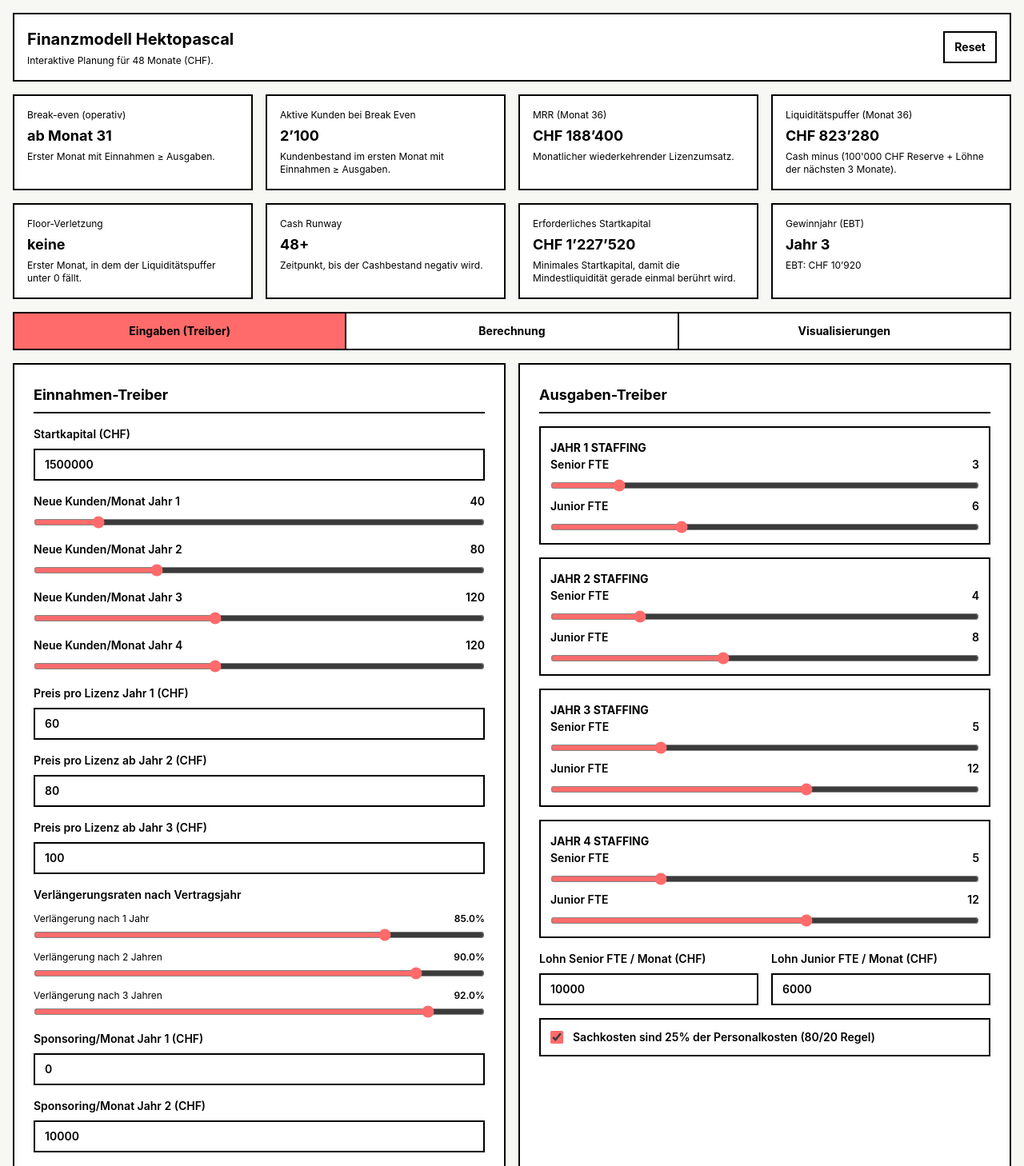
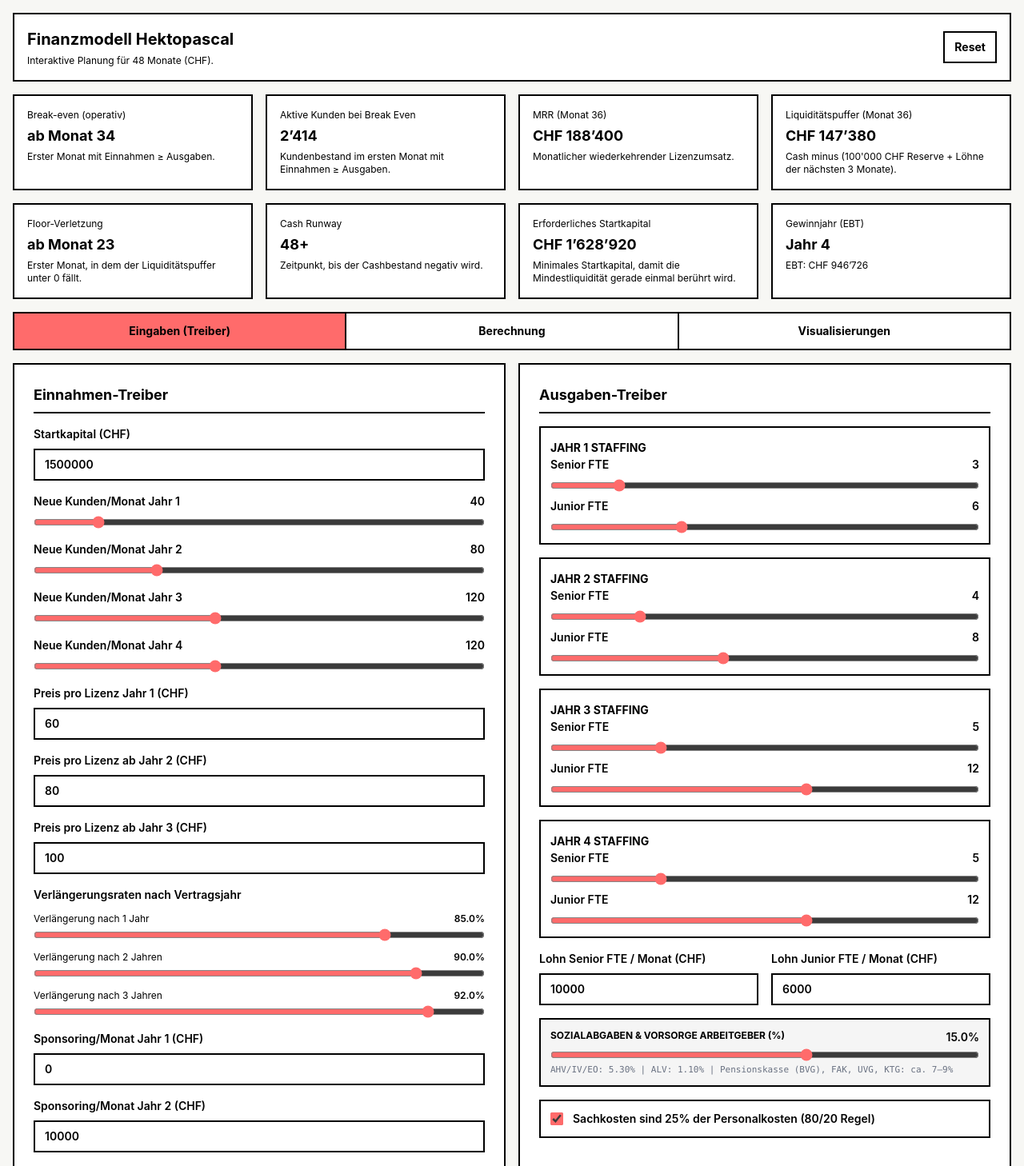
Before and after one commit to hektopascal2026/modell2, a React (Vite) app: page / in a window 1280 px wide. Shown: the top 1458 px of the page at 80% size. Built offline with nearby package versions, Linux system fonts and the light colour scheme.

Commit message:
feat: add Swiss employer social security contributions (Sozialabgaben) modeling

```diff
--- a/src/App.jsx
+++ b/src/App.jsx
@@ -119,6 +119,7 @@ const DEFAULTS = {
   juniorFteJ4: 12,
   lohnSenior: 10000,
   lohnJunior: 6000,
+  sozialabgabenProzent: 15.0,
   sachkostenAuto: true,
   fixkostenManuell: 8000
 };
@@ -163,6 +164,7 @@ function App() {
 
   const [lohnSenior, setLohnSenior] = useState(() => getStored("lohnSenior", DEFAULTS.lohnSenior));
   const [lohnJunior, setLohnJunior] = useState(() => getStored("lohnJunior", DEFAULTS.lohnJunior));
+  const [sozialabgabenProzent, setSozialabgabenProzent] = useState(() => getStored("sozialabgabenProzent", DEFAULTS.sozialabgabenProzent));
 
   const [sachkostenAuto, setSachkostenAuto] = useState(() => getStored("sachkostenAuto", DEFAULTS.sachkostenAuto));
   const [fixkostenManuell, setFixkostenManuell] = useState(() => getStored("fixkostenManuell", DEFAULTS.fixkostenManuell));
@@ -174,7 +176,7 @@ function App() {
       sponsoringJahr1, sponsoringJahr2, sponsoringJahr3, sponsoringJahr4,
       seniorFteJ1, seniorFteJ2, seniorFteJ3, seniorFteJ4,
       juniorFteJ1, juniorFteJ2, juniorFteJ3, juniorFteJ4,
-      lohnSenior, lohnJunior, sachkostenAuto, fixkostenManuell
+      lohnSenior, lohnJunior, sozialabgabenProzent, sachkostenAuto, fixkostenManuell
     };
     Object.entries(data).forEach(([key, val]) => {
       localStorage.setItem(`hekto_${key}`, JSON.stringify(val));
@@ -185,7 +187,7 @@ function App() {
     sponsoringJahr1, sponsoringJahr2, sponsoringJahr3, sponsoringJahr4,
     seniorFteJ1, seniorFteJ2, seniorFteJ3, seniorFteJ4,
     juniorFteJ1, juniorFteJ2, juniorFteJ3, juniorFteJ4,
-    lohnSenior, lohnJunior, sachkostenAuto, fixkostenManuell
+    lohnSenior, lohnJunior, sozialabgabenProzent, sachkostenAuto, fixkostenManuell
   ]);
 
   const handleReset = () => {
@@ -214,6 +216,7 @@ function App() {
     setJuniorFteJ4(DEFAULTS.juniorFteJ4);
     setLohnSenior(DEFAULTS.lohnSenior);
     setLohnJunior(DEFAULTS.lohnJunior);
+    setSozialabgabenProzent(DEFAULTS.sozialabgabenProzent);
     setSachkostenAuto(DEFAULTS.sachkostenAuto);
     setFixkostenManuell(DEFAULTS.fixkostenManuell);
   };
@@ -294,7 +297,9 @@ function App() {
       }, 0);
       const gesamteinnahmen = umsatzLizenzen + sponsoringProMonat;
       const cashwirksameEinnahmen = lizenzCashInflow + sponsoringProMonat;
-      const personalkosten = (seniorFte * lohnSenior) + (juniorFte * lohnJunior);
+      const bruttolohn = (seniorFte * lohnSenior) + (juniorFte * lohnJunior);
+      const sozialabgaben = bruttolohn * (sozialabgabenProzent / 100);
+      const personalkosten = bruttolohn + sozialabgaben;
       personalkostenByMonth[month] = personalkosten;
       const sachkosten = sachkostenAuto ? personalkosten * 0.25 : fixkostenManuell;
       const gesamtausgaben = personalkosten + sachkosten;
@@ -309,6 +314,8 @@ function App() {
         gesamteinnahmen,
         cashwirksameEinnahmen,
         gesamtausgaben,
+        bruttolohn,
+        sozialabgaben,
         personalkosten,
         sponsoringProMonat,
         cashbestand,
@@ -332,6 +339,7 @@ function App() {
   }, [
     lohnSenior,
     lohnJunior,
+    sozialabgabenProzent,
     seniorFteJ1,
     seniorFteJ2,
     seniorFteJ3,
@@ -655,6 +663,24 @@ function App() {
                   onChange={setLohnJunior}
                   step={500}
                 />
+              </div>
+              <div className="grid gap-1 border-2 border-black p-3 bg-[#F5F5F5]">
+                <div className="flex justify-between text-sm text-black">
+                  <span className="font-bold uppercase text-xs">Sozialabgaben & Vorsorge Arbeitgeber (%)</span>
+                  <span className="font-semibold text-black">{clampPercent(sozialabgabenProzent).toFixed(1)}%</span>
+                </div>
+                <input
+                  type="range"
+                  min={0}
+                  max={25}
+                  step={0.5}
+                  value={sozialabgabenProzent}
+                  onChange={(event) => setSozialabgabenProzent(clampPercent(clampNumber(Number(event.target.value))))}
+                  className="w-full accent-[#FF6B6B]"
+                />
+                <span className="text-[11px] text-gray-500 font-mono leading-tight">
+                  AHV/IV/EO: 5.30% | ALV: 1.10% | Pensionskasse (BVG), FAK, UVG, KTG: ca. 7–9%
+                </span>
               </div>
               <label className="flex items-start gap-3 border-2 border-black bg-white p-3 transition-shadow hover:shadow-[2px_2px_0px_#000]">
                 <input
@@ -1057,10 +1083,16 @@ function App() {
                 <hr className="border-black border-dashed" />
                 <div>
                   <span className="font-semibold text-gray-600">Monatliche Ausgaben in Monat {breakEvenMonat}:</span>
-                  <div className="pl-4 mt-1">
-                    Personalkosten: {currencyFormatter.format(breakEvenPoint.personalkosten)} / Monat<br />
-                    Sachkosten: {currencyFormatter.format(breakEvenPoint.gesamtausgaben - breakEvenPoint.personalkosten)} / Monat<br />
-                    <span className="font-bold">Gesamtausgaben: {currencyFormatter.format(breakEvenPoint.gesamtausgaben)} / Monat</span>
+                  <div className="pl-4 mt-1 space-y-1">
+                    <div>
+                      <span className="font-semibold">Personalkosten gesamt:</span> {currencyFormatter.format(breakEvenPoint.personalkosten)} / Monat
+                      <div className="text-[12px] text-gray-600 pl-4 border-l-2 border-black ml-1 mt-0.5 font-mono">
+                        Bruttolöhne: {currencyFormatter.format(breakEvenPoint.bruttolohn)} / Monat<br />
+                        Sozialabgaben & Vorsorge ({clampPercent(sozialabgabenProzent).toFixed(1)}%): {currencyFormatter.format(breakEvenPoint.sozialabgaben)} / Monat
+                      </div>
+                    </div>
+                    <div>Sachkosten: {currencyFormatter.format(breakEvenPoint.gesamtausgaben - breakEvenPoint.personalkosten)} / Monat</div>
+                    <div className="font-bold pt-1 mt-1 border-t border-black">Gesamtausgaben: {currencyFormatter.format(breakEvenPoint.gesamtausgaben)} / Monat</div>
                   </div>
                 </div>
                 <hr className="border-black border-dashed" />
```
